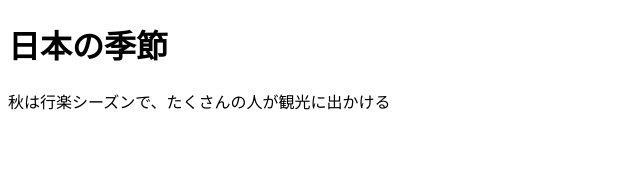
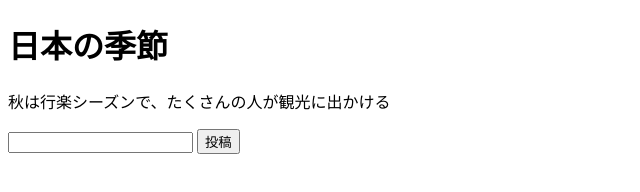
Before and after one commit to powerninja/node-express, a plain HTML site: page index.html in a window 1280 px wide. Shown: the whole page, without its empty margins (0-640 px from the left). Drawn offline with Linux system fonts and the light colour scheme.

Commit message:
add:form追加&フォームに対応するPOSTメソッドの作成

```diff
--- a/index.html
+++ b/index.html
@@ -7,5 +7,9 @@
   <body>
     <h1>日本の季節</h1>
     <p>秋は行楽シーズンで、たくさんの人が観光に出かける</p>
+    <form action="/autumn" method="POST">
+      <input type="text" name="activity" />
+      <button type="submit">投稿</button>
+    </form>
   </body>
 </html>
--- a/index.js
+++ b/index.js
@@ -5,6 +5,8 @@ app.get('/', function (req, res) {
   res.sendFile(__dirname + '/index.html');
 });
 
+app.post('/autumn', function (req, res) {});
+
 app.listen(5050, function () {
   console.log('listening on localhost port 5050');
 });
```
